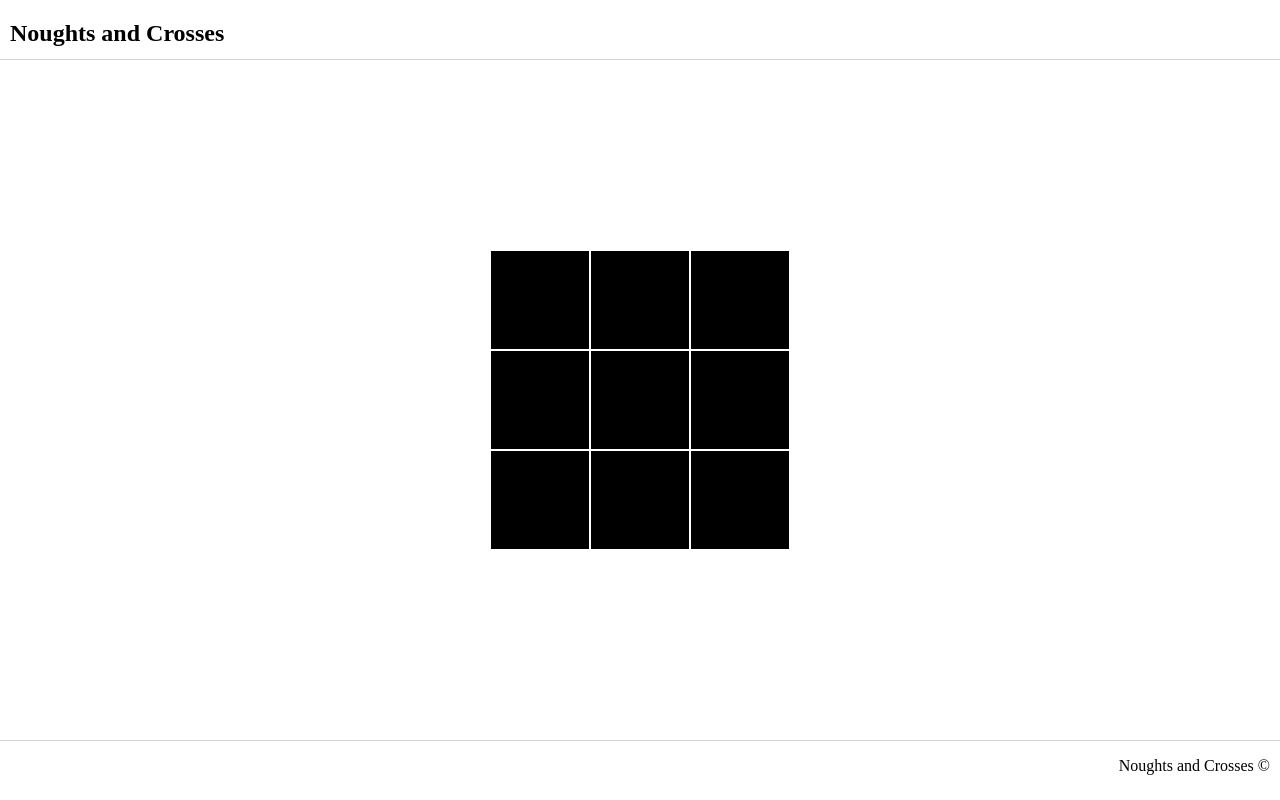
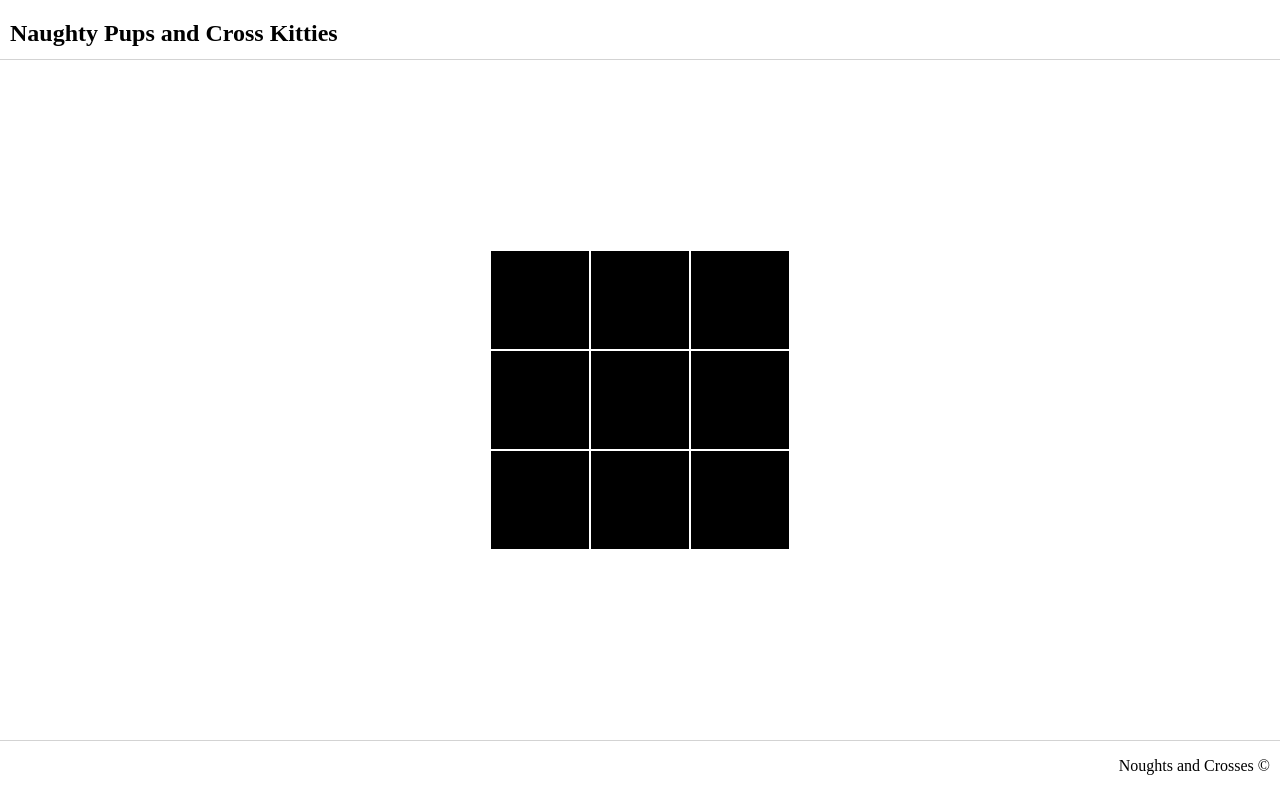
Before and after one commit to JosephineLucy/noughts-and-crosses-fe, a React (Vite) app: page / in a window 1280 px wide. Built offline with nearby package versions, Linux system fonts and the light colour scheme.

Commit message:
updates header name

```diff
--- a/src/components/Header/index.tsx
+++ b/src/components/Header/index.tsx
@@ -3,7 +3,7 @@ import './styles.scss'
 const Header: React.FC = () => {
   return (
     <header className="app-header">
-      <h1 className="app-header__title">Noughts and Crosses</h1>
+      <h1 className="app-header__title">Naughty Pups and Cross Kitties</h1>
     </header>
   )
 }
```
Also changed, not shown: 1 other file (tests, documents, lock files or other folders).
